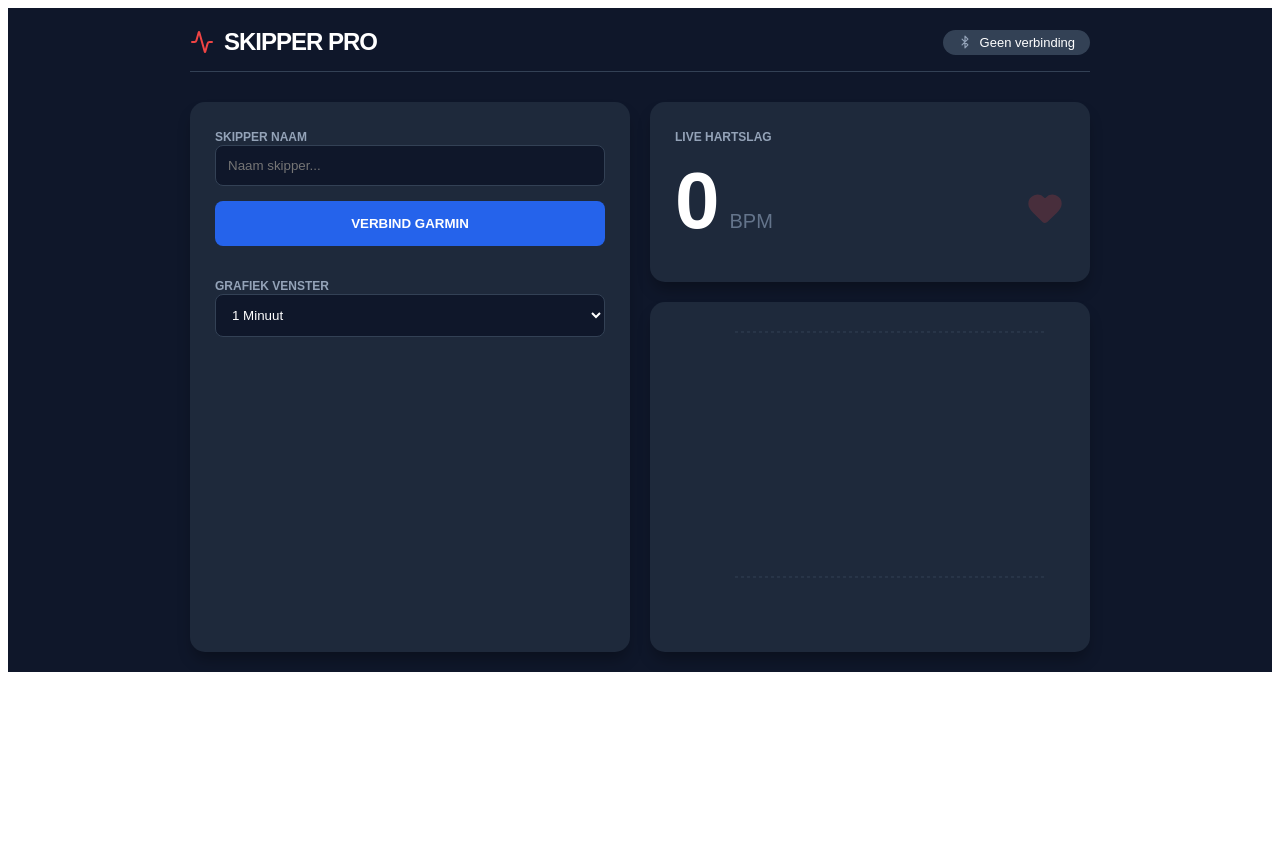
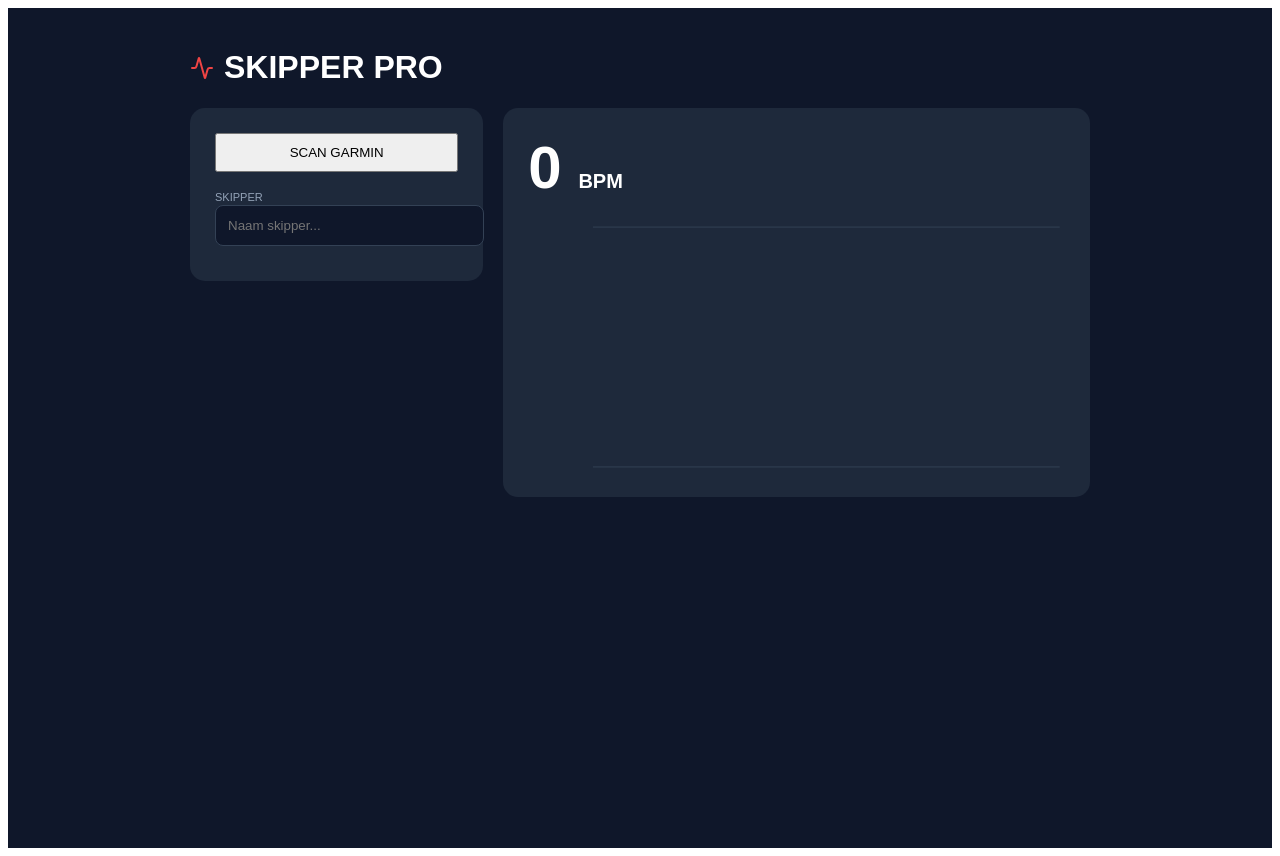
Before and after one commit to tomdemilliano/mySpeedCoach, a Next.js app: page / in a window 1280 px wide. Before the commit the page ends 800 px from the top, so only its background shows below. Built offline with nearby package versions, Linux system fonts and the light colour scheme.

Commit message:
Update index.js

```diff
--- a/pages/index.js
+++ b/pages/index.js
@@ -1,27 +1,51 @@
 import { useState, useEffect } from 'react';
 import { db } from '../firebaseConfig';
-import { ref, set } from "firebase/database";
+import { ref, set, get, onValue } from "firebase/database";
 import { LineChart, Line, XAxis, YAxis, CartesianGrid, Tooltip, ResponsiveContainer } from 'recharts';
-import { Heart, Activity, Bluetooth } from 'lucide-react';
+import { Heart, Activity, Bluetooth, Play, Square } from 'lucide-react';
 
 export default function HeartRateApp() {
   const [skipperName, setSkipperName] = useState('');
   const [heartRate, setHeartRate] = useState(0);
+  const [deviceId, setDeviceId] = useState('');
   const [deviceName, setDeviceName] = useState('');
   const [isConnected, setIsConnected] = useState(false);
+  const [isRecording, setIsRecording] = useState(false);
   const [history, setHistory] = useState([]);
   const [viewTime, setViewTime] = useState(60);
 
+  // 1. Zoek skipper op basis van Bluetooth ID
+  const identifySkipper = async (id) => {
+    const skipperRef = ref(db, `registered_devices/${id}`);
+    const snapshot = await get(skipperRef);
+    if (snapshot.exists()) {
+      setSkipperName(snapshot.val().name);
+    } else {
+      setSkipperName(''); // Nieuw apparaat
+    }
+  };
+
+  // 2. Data naar Firebase sturen (alleen tijdens opname)
   useEffect(() => {
+    if (isConnected && isRecording && heartRate > 0) {
+      set(ref(db, `live_sessions/${skipperName}`), {
+        name: skipperName,
+        bpm: heartRate,
+        isRecording: isRecording,
+        timestamp: Date.now()
+      });
+    }
+  }, [heartRate, isRecording]);
+
+  // 3. Grafiek data bijhouden (lokaal)
+  useEffect(() => {
+    let interval;
     if (isConnected && heartRate > 0) {
-      const interval = setInterval(() => {
-        setHistory(prev => {
-          const newData = [...prev, { time: new Date().toLocaleTimeString(), bpm: heartRate }];
-          return newData.slice(-200);
-        });
+      interval = setInterval(() => {
+        setHistory(prev => [...prev, { time: new Date().toLocaleTimeString(), bpm: heartRate }].slice(-200));
       }, 1000);
-      return () => clearInterval(interval);
     }
+    return () => clearInterval(interval);
   }, [isConnected, heartRate]);
 
   const connectHRM = async () => {
@@ -29,7 +53,11 @@ export default function HeartRateApp() {
       const device = await navigator.bluetooth.requestDevice({
         filters: [{ services: ['heart_rate'] }]
       });
-      setDeviceName(device.name || "Garmin Apparaat");
+
+      setDeviceId(device.id);
+      setDeviceName(device.name);
+      await identifySkipper(device.id);
+
       const server = await device.gatt.connect();
       const service = await server.getPrimaryService('heart_rate');
       const char = await service.getCharacteristic('heart_rate_measurement');
@@ -37,139 +65,84 @@ export default function HeartRateApp() {
       setIsConnected(true);
       char.startNotifications();
       char.addEventListener('characteristicvaluechanged', (e) => {
-        const value = e.target.value;
-        const hr = value.getUint8(1);
-        setHeartRate(hr);
-        if (skipperName) {
-          set(ref(db, 'sessions/' + skipperName), {
-            name: skipperName,
-            bpm: hr,
-            lastUpdate: Date.now()
-          });
-        }
+        setHeartRate(e.target.value.getUint8(1));
       });
-    } catch (err) {
-      console.error(err);
+    } catch (err) { console.error(err); }
+  };
+
+  const saveSkipperLink = () => {
+    if (deviceId && skipperName) {
+      set(ref(db, `registered_devices/${deviceId}`), { name: skipperName });
+      alert("Skipper gekoppeld aan dit apparaat!");
     }
   };
 
-  // --- STYLING OBJECTS ---
+  // Styles (zie vorige stap, toegevoegd voor knoppen)
   const styles = {
-    container: { backgroundColor: '#0f172a', minHeight: '100-vh', color: 'white', fontFamily: 'sans-serif', padding: '20px' },
-    header: { display: 'flex', justifyContent: 'space-between', alignItems: 'center', maxWidth: '900px', margin: '0 auto 30px', borderBottom: '1px solid #334155', paddingBottom: '15px' },
-    grid: { display: 'grid', gridTemplateColumns: 'repeat(auto-fit, minmax(300px, 1fr))', gap: '20px', maxWidth: '900px', margin: '0 auto' },
-    card: { backgroundColor: '#1e293b', padding: '25px', borderRadius: '15px', boxShadow: '0 10px 15px -3px rgba(0,0,0,0.3)' },
-    input: { width: '100%', backgroundColor: '#0f172a', border: '1px solid #334155', color: 'white', padding: '12px', borderRadius: '8px', marginBottom: '15px', boxSizing: 'border-box' },
-    button: (connected) => ({
+    container: { backgroundColor: '#0f172a', minHeight: '100vh', color: 'white', fontFamily: 'sans-serif', padding: '20px' },
+    card: { backgroundColor: '#1e293b', padding: '25px', borderRadius: '15px', marginBottom: '20px' },
+    input: { width: '100%', backgroundColor: '#0f172a', border: '1px solid #334155', color: 'white', padding: '12px', borderRadius: '8px', marginBottom: '10px' },
+    btnRecord: (active) => ({
       width: '100%', padding: '15px', borderRadius: '8px', border: 'none', fontWeight: 'bold', cursor: 'pointer',
-      backgroundColor: connected ? '#16a34a' : '#2563eb', color: 'white', transition: '0.3s'
-    }),
-    hrDisplay: { fontSize: '80px', fontWeight: '900', margin: '10px 0' },
-    chartContainer: { height: '250px', marginTop: '20px' }
+      backgroundColor: active ? '#ef4444' : '#22c55e', color: 'white', display: 'flex', alignItems: 'center', justifyContent: 'center', gap: '10px', marginTop: '10px'
+    })
   };
-
-  const filteredData = history.slice(-(viewTime));
 
   return (
     <div style={styles.container}>
-      {/* Header */}
-      <div style={styles.header}>
-        <div style={{ display: 'flex', alignItems: 'center', gap: '10px' }}>
-          <Activity color="#ef4444" />
-          <span style={{ fontSize: '24px', fontWeight: '900', letterSpacing: '-1px' }}>SKIPPER PRO</span>
-        </div>
-        <div style={{ backgroundColor: '#334155', padding: '5px 15px', borderRadius: '20px', fontSize: '13px', display: 'flex', alignItems: 'center', gap: '8px' }}>
-          <Bluetooth size={14} color={isConnected ? "#60a5fa" : "#94a3b8"} />
-          {isConnected ? deviceName : "Geen verbinding"}
-        </div>
-      </div>
+      <div style={{ maxWidth: '900px', margin: '0 auto' }}>
+        <h1 style={{ display: 'flex', alignItems: 'center', gap: '10px' }}><Activity color="#ef4444" /> SKIPPER PRO</h1>
 
-      <div style={styles.grid}>
-        {/* Links: Controls */}
-        <div style={styles.card}>
-          <label style={{ fontSize: '12px', color: '#94a3b8', fontWeight: 'bold' }}>SKIPPER NAAM</label>
-          <input
-            style={styles.input}
-            placeholder="Naam skipper..."
-            value={skipperName}
-            onChange={(e) => setSkipperName(e.target.value)}
-          />
-          <button style={styles.button(isConnected)} onClick={connectHRM}>
-            {isConnected ? 'GEKOPPELD' : 'VERBIND GARMIN'}
-          </button>
+        <div style={{ display: 'grid', gridTemplateColumns: '1fr 2fr', gap: '20px' }}>
+          {/* Controls */}
+          <div>
+            <div style={styles.card}>
+              <button style={{ width: '100%', padding: '10px', marginBottom: '15px' }} onClick={connectHRM}>
+                {isConnected ? `Verbonden: ${deviceName}` : "SCAN GARMIN"}
+              </button>
 
-          <div style={{ marginTop: '30px' }}>
-            <label style={{ fontSize: '12px', color: '#94a3b8', fontWeight: 'bold' }}>GRAFIEK VENSTER</label>
-            <select
-              style={styles.input}
-              value={viewTime}
-              onChange={(e) => setViewTime(parseInt(e.target.value))}
-            >
-              <option value={30}>30 Seconden</option>
-              <option value={60}>1 Minuut</option>
-              <option value={180}>3 Minuten</option>
-            </select>
-          </div>
-        </div>
+              <label style={{ fontSize: '11px', color: '#94a3b8' }}>SKIPPER</label>
+              <input
+                style={styles.input}
+                value={skipperName}
+                onChange={(e) => setSkipperName(e.target.value)}
+                placeholder="Naam skipper..."
+              />
+              {!isRecording && isConnected && (
+                <button onClick={saveSkipperLink} style={{ fontSize: '10px', background: 'none', border: '1px solid #334155', color: '#94a3b8', cursor: 'pointer' }}>
+                  Koppel naam aan deze Garmin
+                </button>
+              )}
 
-        {/* Rechts: Live Data */}
-        <div style={{ display: 'flex', flexDirection: 'column', gap: '20px' }}>
-          <div style={styles.card}>
-            <span style={{ color: '#94a3b8', fontWeight: 'bold', fontSize: '12px' }}>LIVE HARTSLAG</span>
-            <div style={{ display: 'flex', alignItems: 'baseline', gap: '10px' }}>
-              <div style={styles.hrDisplay}>{heartRate}</div>
-              <span style={{ fontSize: '20px', color: '#64748b' }}>BPM</span>
-              <Heart
-                fill="#ef4444"
-                stroke="none"
-                style={{ marginLeft: 'auto', opacity: heartRate > 0 ? 1 : 0.2 }}
-                size={40}
-              />
+              {isConnected && (
+                <button
+                  style={styles.btnRecord(isRecording)}
+                  onClick={() => setIsRecording(!isRecording)}
+                >
+                  {isRecording ? <><Square size={16}/> STOP SESSIE</> : <><Play size={16}/> START RECORDING</>}
+                </button>
+              )}
             </div>
           </div>
 
-<div style={{ ...styles.card, height: '300px' }}>
-  <ResponsiveContainer width="100%" height="100%">
-    <LineChart data={filteredData} margin={{ top: 5, right: 20, left: 0, bottom: 20 }}>
-      <CartesianGrid stroke="#334155" vertical={false} strokeDasharray="3 3" />
-
-      {/* X-as: Tijd */}
-      <XAxis
-        dataKey="time"
-        stroke="#94a3b8"
-        fontSize={12}
-        tickLine={false}
-        axisLine={false}
-        label={{ value: 'Tijd', position: 'insideBottom', offset: -10, fill: '#94a3b8', fontSize: 12, fontWeight: 'bold' }}
-      />
-
-      {/* Y-as: Hartslag (BPM) */}
-      <YAxis
-        stroke="#94a3b8"
-        fontSize={12}
-        tickLine={false}
-        axisLine={false}
-        domain={['dataMin - 10', 'dataMax + 10']}
-        label={{ value: 'BPM', angle: -90, position: 'insideLeft', fill: '#94a3b8', fontSize: 12, fontWeight: 'bold' }}
-      />
-
-      <Tooltip
-        contentStyle={{ backgroundColor: '#1e293b', border: 'none', borderRadius: '8px', color: 'white' }}
-        itemStyle={{ color: '#ef4444' }}
-      />
-
-      <Line
-        type="monotone"
-        dataKey="bpm"
-        stroke="#ef4444"
-        strokeWidth={4}
-        dot={false}
-        isAnimationActive={false}
-        name="Hartslag"
-      />
-    </LineChart>
-  </ResponsiveContainer>
-</div>
+          {/* Live View & Grafiek */}
+          <div>
+            <div style={styles.card}>
+              <div style={{ fontSize: '60px', fontWeight: '900', color: isRecording ? '#ef4444' : 'white' }}>
+                {heartRate} <span style={{ fontSize: '20px' }}>BPM</span>
+              </div>
+              <div style={{ height: '250px', marginTop: '20px' }}>
+                <ResponsiveContainer width="100%" height="100%">
+                  <LineChart data={history.slice(-viewTime)}>
+                    <CartesianGrid stroke="#334155" vertical={false} />
+                    <XAxis dataKey="time" hide />
+                    <YAxis domain={['dataMin-5', 'dataMax+5']} stroke="#94a3b8" />
+                    <Line type="monotone" dataKey="bpm" stroke="#ef4444" strokeWidth={3} dot={false} isAnimationActive={false} />
+                  </LineChart>
+                </ResponsiveContainer>
+              </div>
+            </div>
+          </div>
         </div>
       </div>
     </div>
```
